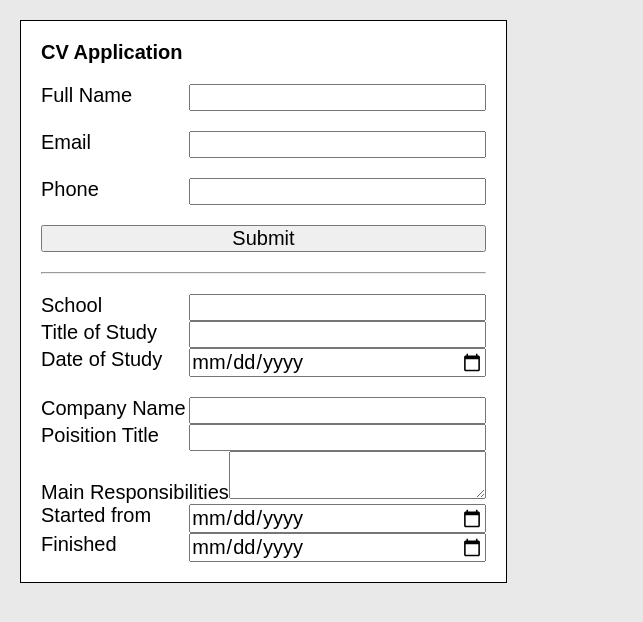
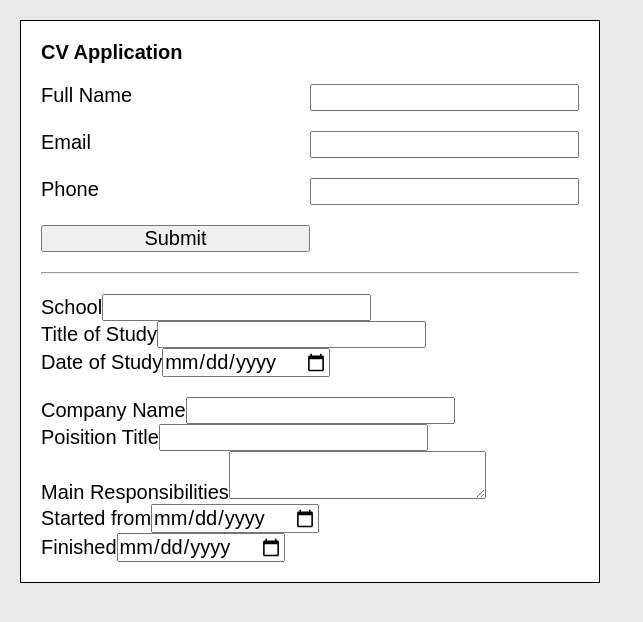
Before and after one commit to yunemak/cv-application, a React (Vite) app: page / in a window 1280 px wide. Shown: the top 622 px of the page, without its empty margins (0-643 px from the left). Built offline with nearby package versions, Linux system fonts and the light colour scheme.

Commit message:
Fix implementation, create Contact component

```diff
--- a/src/App.jsx
+++ b/src/App.jsx
@@ -1,18 +1,13 @@
 import Education from "./components/Education";
 import Experience from "./components/Experience";
-import InputField from "./components/InputField";
+import Contact from "./components/Contact";
 
 function App() {
 	return (
 		<div className="app">
 			<div className="form-field">
 				<h1>CV Application</h1>
-				<form>
-					<InputField labelText="Full Name" type="text" />
-					<InputField labelText="Email" type="email" />
-					<InputField labelText="Phone" type="tel" />
-					<button>Submit</button>
-				</form>
+				<Contact />
 				<hr />
 				<form>
 					<Education />
--- /dev/null
+++ b/src/components/Contact.jsx
@@ -0,0 +1,15 @@
+function Contact() {
+	return (
+		<form className="contact-form">
+			<label>Full Name</label>
+			<input type="text" />
+			<label>Email</label>
+			<input type="email" />
+			<label>Phone</label>
+			<input type="tel" />
+			<button>Submit</button>
+		</form>
+	);
+}
+
+export default Contact;
--- a/src/index.css
+++ b/src/index.css
@@ -25,19 +25,9 @@ div.form-field {
 	gap: 20px;
 }
 
-div.education-field div.experience-field {
-	display: flex;
-	flex-direction: column;
-	gap: 20px;
+form.contact-form {
+	display: grid;
+	grid-template-columns: 1fr 1fr;
+	grid-template-rows: 1fr 1fr;
+	row-gap: 20px;
 }
-
-form {
-	display: flex;
-	flex-direction: column;
-	gap: 20px;
-}
-
-div.input-field {
-	display: grid;
-	grid-template-columns: 1fr 2fr;
-}
```
